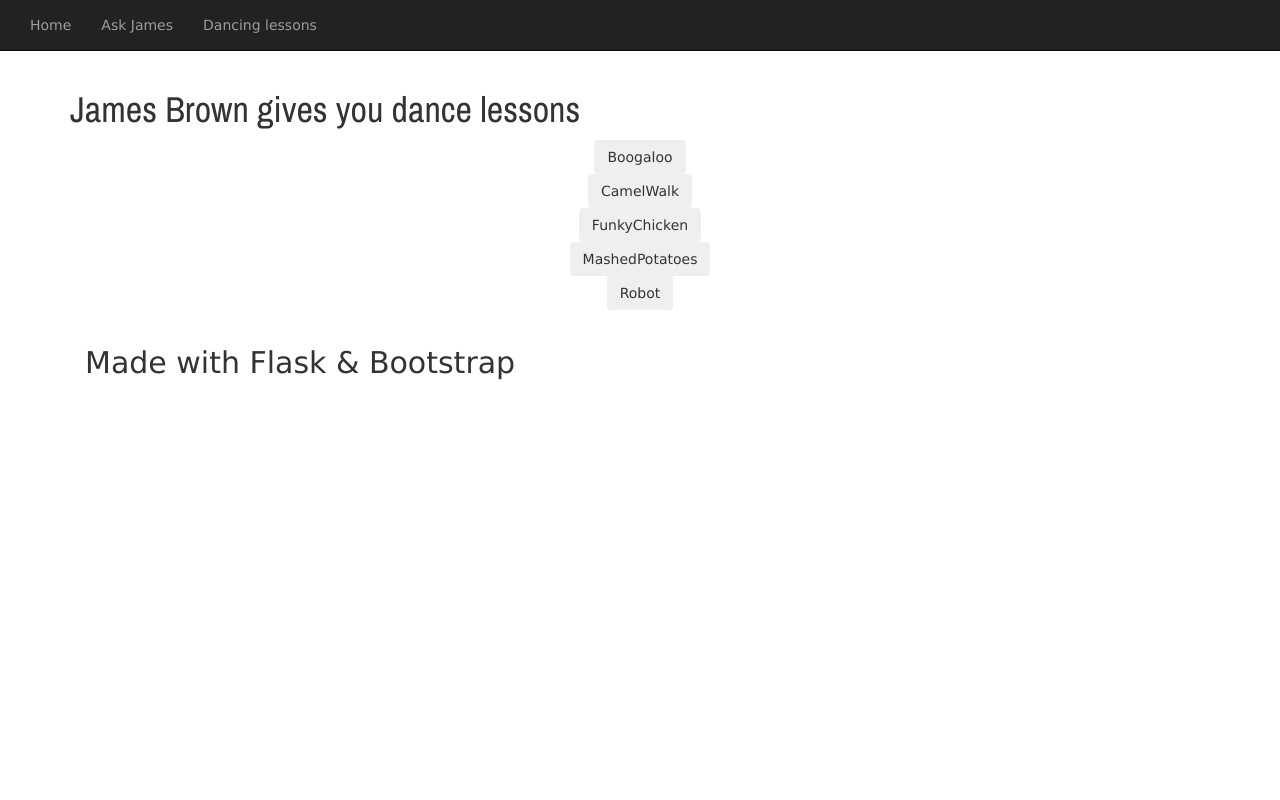
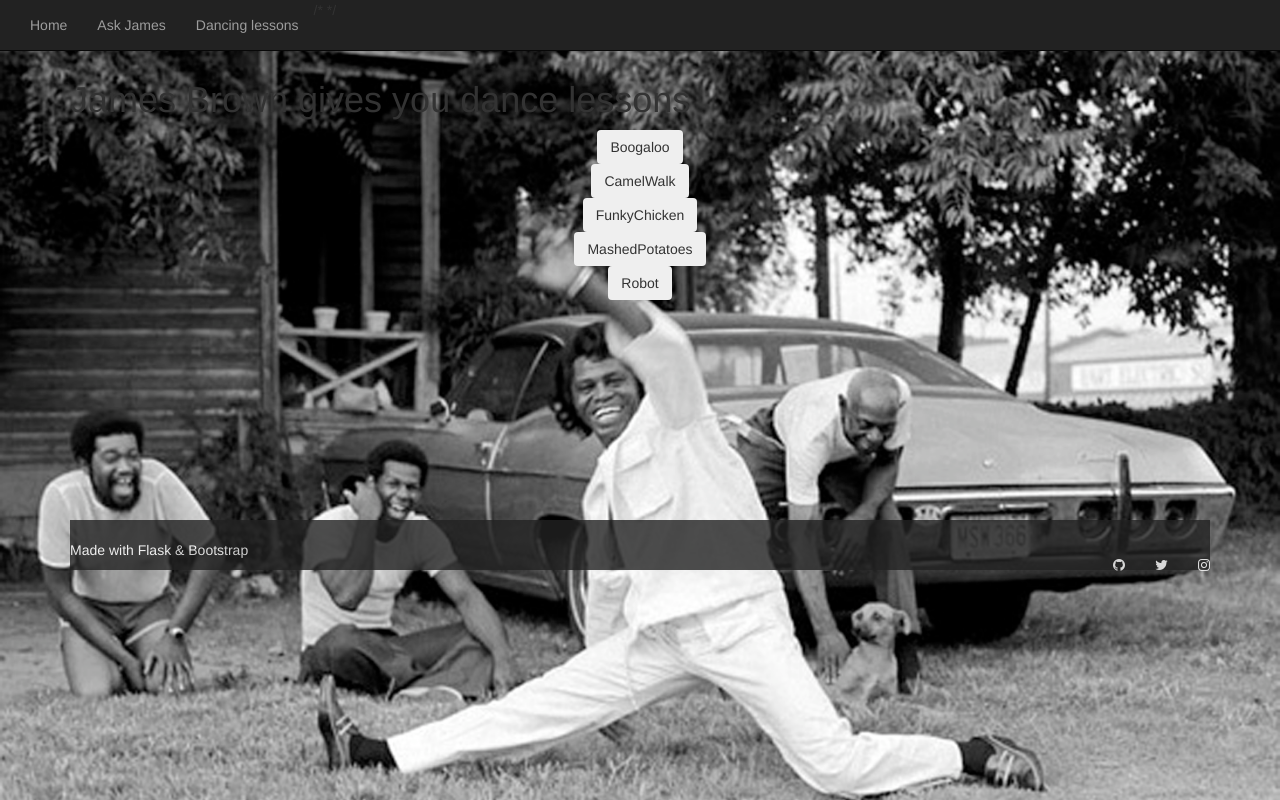
Before and after one commit to annemarie35/do_the_james_brown, a Flask app: page /dance in a window 1280 px wide. Run offline with Flask 2, Linux system fonts and the light colour scheme; some libraries are stand-ins or nearby versions.

Commit message:
css work

```diff
--- a/static/style.css
+++ b/static/style.css
@@ -1,9 +1,54 @@
 body {
-	background-color:white;
-	background-image:url();
+	background-color: white;
+	background-image: url('images/jamesbrown.jpg');
+	background-repeat: no-repeat;
+	background-attachment: fixed;
+	background-position: center center;
+	background-clip: border-box;
+	background-origin: padding-box;
+	background-size: cover;
 	margin: 10px;
   	padding: 0;
   	font: 14px Verdana, sans-serif;
 }
 
 h1 { font-family: 'Archivo Narrow', sans-serif; font-weight: 400; }
+h2 { font-family: 'Archivo Narrow', sans-serif; font-weight: 100; }
+
+#home-title {
+    color: #FFF;
+    font-family: "Varela",sans-serif;
+    font-size: 120px;
+    font-weight: bold;
+    margin-top: 45px;
+    margin-bottom: 20px;
+    text-align: center;
+    opacity:0.5;
+}
+
+#page {
+    position: absolute;
+    height: 500px;
+    width: 800px;
+    margin-top: -160px;
+    margin-left: -400px;
+    top: 38%;
+    left: 50%;
+}
+
+.icones {
+  color: white;
+}
+
+.footer
+{
+position: relative;
+margin-top: 200px; /* negative value of footer height */
+height: 50px;
+width: 100%;
+clear:both;
+padding-top:20px;
+color:#fff;
+background-color: #222;
+opacity:0.8;
+}
--- a/templates/layout.html
+++ b/templates/layout.html
@@ -3,10 +3,19 @@
   <head>
     <meta charset="utf-8">
     <title>Do the James Brown !</title>
+
+    <link href="{{ url_for('static', filename='style.css') }}" rel="stylesheet">
+
+
     <script src="//ajax.googleapis.com/ajax/libs/jquery/1.9.1/jquery.min.js"></script>
-    <link href="//netdna.bootstrapcdn.com/bootstrap/3.0.0/css/bootstrap.min.css" rel="stylesheet">
-    <link href="{{ url_for('static', filename='style.css') }}" rel="stylesheet">
+
+    <link href="https://maxcdn.bootstrapcdn.com/bootstrap/3.2.0/css/bootstrap.min.css" rel="stylesheet">
+    <link href="http://maxcdn.bootstrapcdn.com/font-awesome/4.2.0/css/font-awesome.min.css" rel="stylesheet">
+    <!--Google Web Fonts-->
+
+    <link href="http://fonts.googleapis.com/css?family=Josefin+Slab:700" rel='stylesheet' type='text/css'> <link href="http://fonts.googleapis.com/css?family=Open+Sans" rel='stylesheet' type='text/css'>
     <link href="http://fonts.googleapis.com/css?family=Archivo+Narrow" rel="stylesheet" type="text/css">
+
 
     <style>
       body {
@@ -21,16 +30,12 @@
   <nav class="navbar navbar-inverse navbar-fixed-top">
     <div class="container-fluid">
        <ul class="nav navbar-nav">
-          <li><a href="{{url_for('accueil')}}">Home</a></li>
+          /* <li><a href="{{url_for('accueil')}}">Home</a></li> */
           <li><a href="{{url_for('ask_mrbrown')}}">Ask James</a></li>
           <li><a href="{{url_for('dance')}}">Dancing lessons</a></li>
        </ul>
 
-        <ul class="nav navbar-nav navbar-right">
-          <li><a href="https://github.com/annemarie35" class="icones"><i class="fa fa-github"></i></a></li>
-          <li><a href="#" class="icones"><i class="fa fa-facebook"></i></a></li>
-          <li><a href="https://twitter.com/LoozBonita" class="icones"><i class="fa fa-twitter"></i></a></li>
-          <li><a href="#" class="icones"><i class="fa fa-instagram" ></i></a></li>
+
     <div>
   </nav>
 
@@ -39,9 +44,15 @@
   {% endblock %}
 </div>
 
-<footer class="footer">
-<div class="container"> <h2>Made with Flask & Bootstrap </h2></div>
-</footer>
+<div class="footer">
+<span>Made with Flask & Bootstrap </span>
+
+  <ul class="nav navbar-nav navbar-right">
+    <li><a href="https://github.com/annemarie35" class="icones"><i class="fa fa-github" > </i></a></li>
+    <li><a href="https://twitter.com/LoozBonita" class="icones"><i class="fa fa-twitter"> </i></a></li>
+    <li><a href="#" class="icones"><i class="fa fa-instagram" > </i></a></li>
+  </ul>
+</div>
 
 </body>
 </html>
```
Also changed, not shown: templates/index.html (+5 -6 lines), static/images/jamesbrown.jpg (added).
